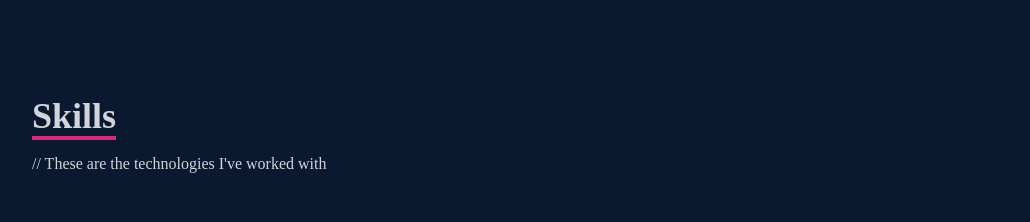
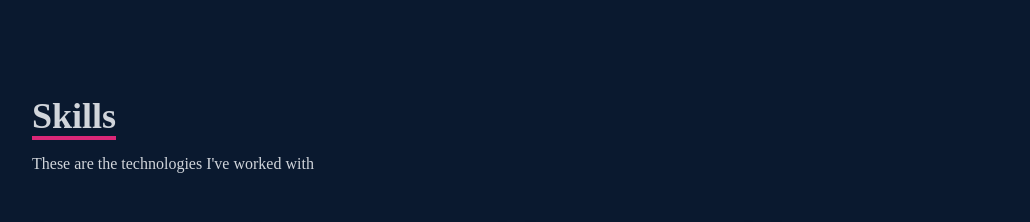
Before and after one commit to surendragunde/MYPORTFOLIO, a React (Create React App) app: page / in a window 1280 px wide. Shown: the part 1680-1902 px from the top of the page, without its empty margins (124-1154 px from the left). Built offline with nearby package versions, Linux system fonts and the light colour scheme.

Commit message:
Update Skills.jsx

```diff
--- a/src/components/Skills.jsx
+++ b/src/components/Skills.jsx
@@ -15,7 +15,7 @@
       <div className='max-w-[1000px] mx-auto p-4 flex flex-col justify-center w-full h-full'>
           <div>
               <p className='text-4xl font-bold inline border-b-4 border-pink-600 '>Skills</p>
-              <p className='py-4'>// These are the technologies I've worked with</p>
+              <p className='py-4'> These are the technologies I've worked with</p>
           </div>
 
           <div className='w-full grid grid-cols-2 sm:grid-cols-4 gap-4 text-center py-8'>
```
